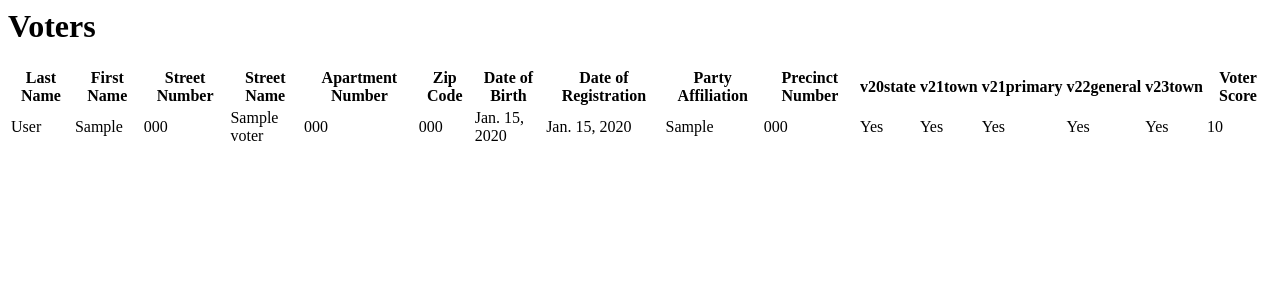
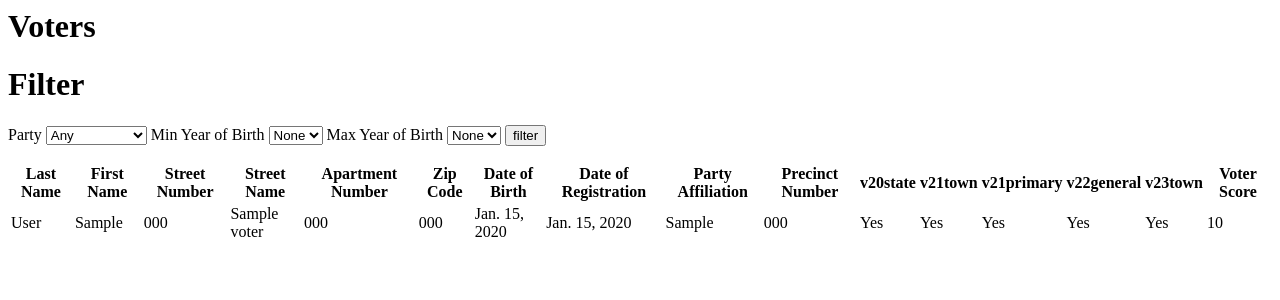
Before and after one commit to mdhepburn2/CS412, a Django app: template voter_analytics/templates/voter_analytics/voters.html in a window 1280 px wide. Shown: the top 300 px of the page. Run offline with Django 5.2, Linux system fonts and the light colour scheme; tables that the repository leaves empty hold one stand-in row (values such as "Sample post"); the template is opened without the code that fills it: values that come from a table or form of the project are taken from there, most other values are stand-ins (such as "Sample title", 1, 10 or a date in 2020).

Commit message:
added filter by party and year of birth

```diff
--- /dev/null
+++ b/voter_analytics/templates/voter_analytics/filter.html
@@ -0,0 +1,33 @@
+<!--
+    File: filter.html
+    Author: Matthew Hepburn (mhepburn@bu.edu), 10/27/2026
+    Description: template to filter the registered voters
+-->
+
+    <h1>Filter</h1>
+    <form action="{% url 'voters_list' %}">
+        <label for="party">Party</label>
+        <select name="party" id="party">
+            <option value="">Any</option>
+            {% for p in parties %}
+            <option value="{{p}}" {% if request.GET.party == p %} selected {% endif %}>{{p}}</option>
+            {% endfor %}
+        </select>
+        <label for="min_dob">Min Year of Birth</label>
+        <select name="min_dob" id="min_dob">
+            <option value="">None</option>
+            {% for i in years %}
+            <option value="{{i}}" {% if request.GET.min_dob == i %} selected {% endif %}>{{i}}</option>
+            {% endfor %}
+        </select>
+        <label for="max_dob">Max Year of Birth</label>
+        <select name="max_dob" id="max_dob">
+            <option value="">None</option>
+            {% for i in years %}
+            <option value="{{i}}" {% if request.GET.max_dob == i %} selected {% endif %}>{{i}}</option>
+            {% endfor %}
+        </select>
+
+
+        <input type="submit" value="filter">
+    </form>
--- a/voter_analytics/templates/voter_analytics/voters.html
+++ b/voter_analytics/templates/voter_analytics/voters.html
@@ -10,12 +10,16 @@
     <div class="container">
         <h1>Voters</h1>
 
+        <div class="filter">
+            {% include 'voter_analytics/filter.html' %}
+        </div>
+
         <div class="pages">
             {% if is_paginated %}
             <nav class="pagination" aria-label="Page navigation">
             {% if page_obj.has_previous %}
-                <a href="?page=1">&laquo; First</a>
-                <a href="?page={{ page_obj.previous_page_number }}">Previous</a>
+                <a href="?{% if querystring %}{{querystring}}&{% endif %}page=1">&laquo; First</a>
+                <a href="?{% if querystring %}{{querystring}}&{% endif %}page={{ page_obj.previous_page_number }}">Previous</a>
             {% endif %}
 
             <span class="current">
@@ -23,8 +27,8 @@
             </span>
 
             {% if page_obj.has_next %}
-                <a href="?page={{ page_obj.next_page_number }}">Next</a>
-                <a href="?page={{ page_obj.paginator.num_pages }}">Last &raquo;</a>
+                <a href="?{% if querystring %}{{querystring}}&{% endif %}page={{ page_obj.next_page_number }}">Next</a>
+                <a href="?{% if querystring %}{{querystring}}&{% endif %}page={{ page_obj.paginator.num_pages }}">Last &raquo;</a>
             {% endif %}
             </nav>
             {% endif %}
```
Also changed, not shown: voter_analytics/views.py (+41 -4 lines).
